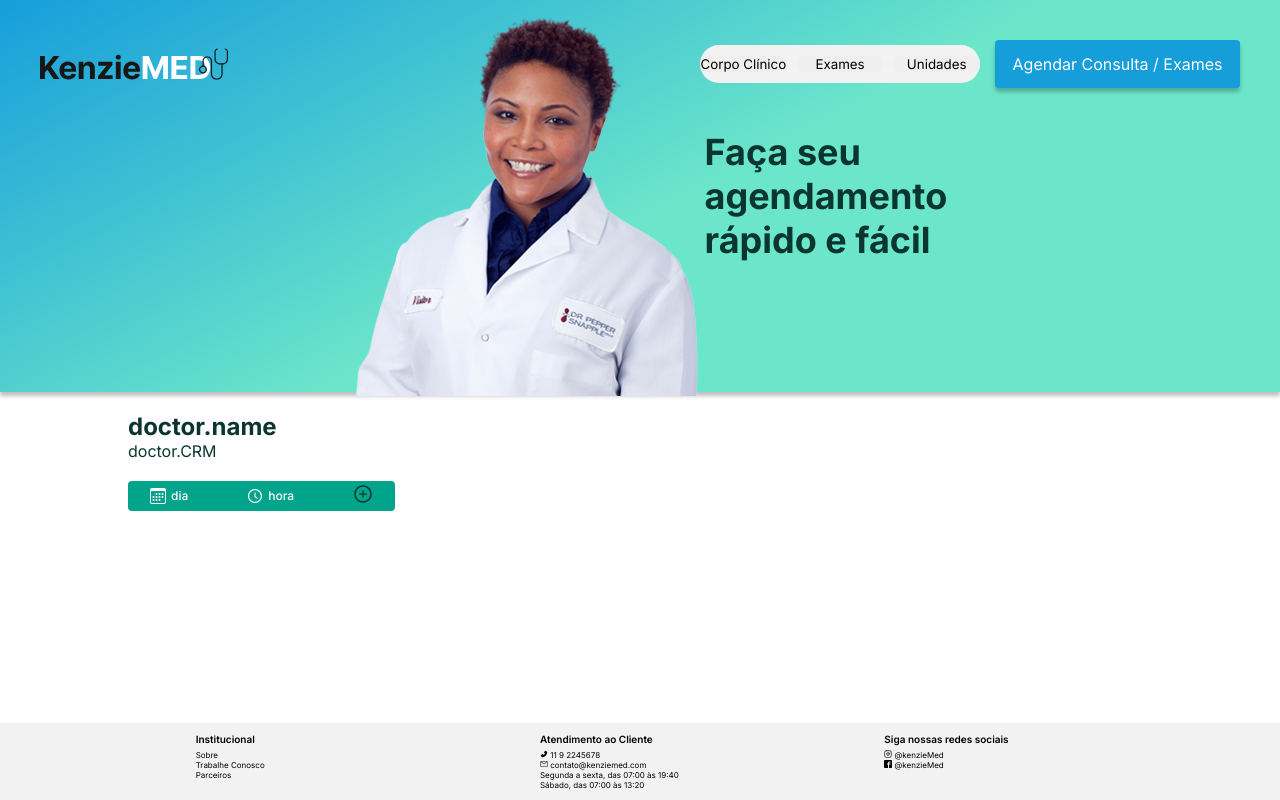
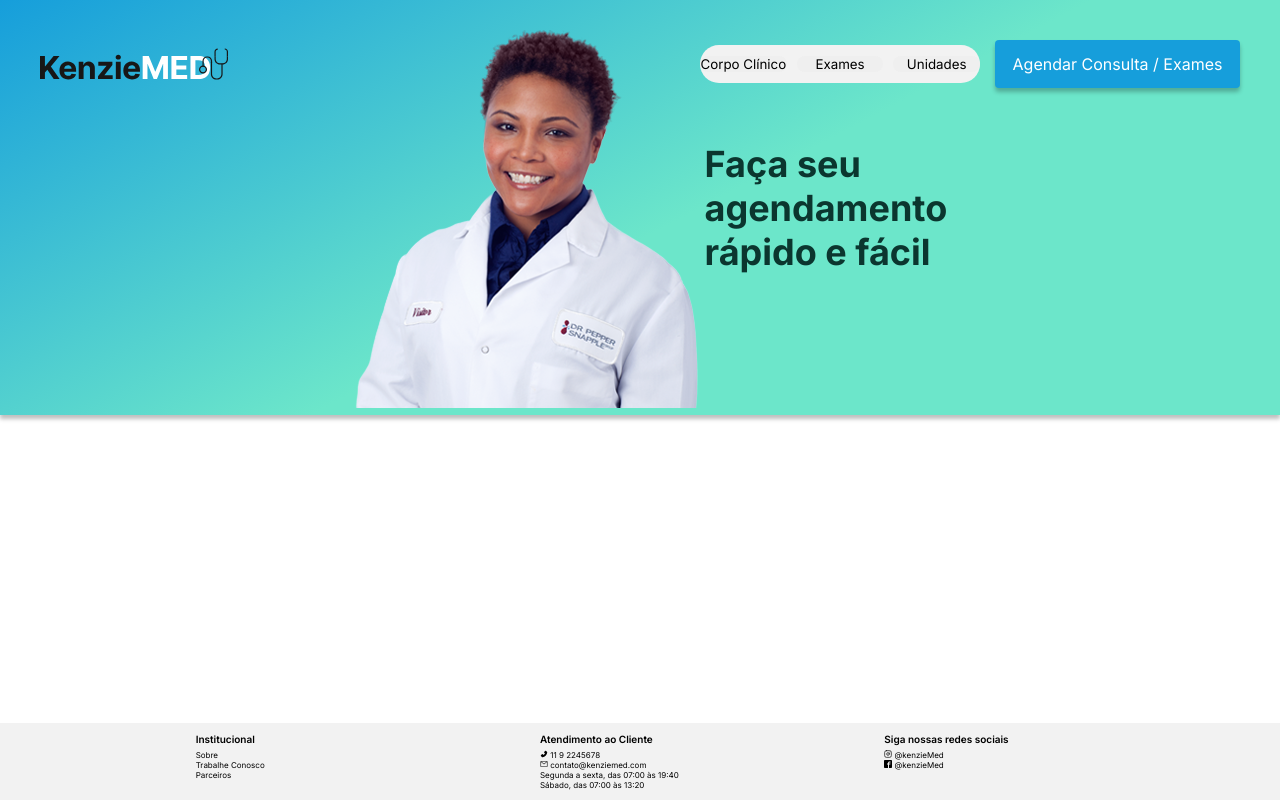
Before and after one commit to grupo-1-projeto-frontend-t12/Projeto-FrontEnd-M3, a React (Create React App) app: page / in a window 1280 px wide. Built offline with nearby package versions, Linux system fonts and the light colour scheme.

Commit message:
feat: ticket 029 - Composição da page Home

```diff
--- a/src/App.tsx
+++ b/src/App.tsx
@@ -2,13 +2,12 @@
 import Header from "./components/Header/header";
 import Footer from "./components/Footer/footer";
 import CardScheduleDoctor from "./components/CardScheduleDoctors/cardScheduleDoctors";
+import Home from "./pages/dashboard";
 
 function App() {
   return (
       <AppDiv>
-        <Header />
-        <CardScheduleDoctor/>
-        <Footer />
+        <Home/>
       </AppDiv>
   );
 }
--- a/src/pages/dashboard.tsx
+++ b/src/pages/dashboard.tsx
@@ -1 +1,15 @@
-import React from "react";
+import Footer from "../components/Footer/footer";
+import Header from "../components/Header/header";
+
+const Home = () => {
+
+    return(
+      <>
+        <Header />
+           {/* carrossel    */}
+        <Footer />
+      </>
+    )
+}
+
+export default Home;
```
